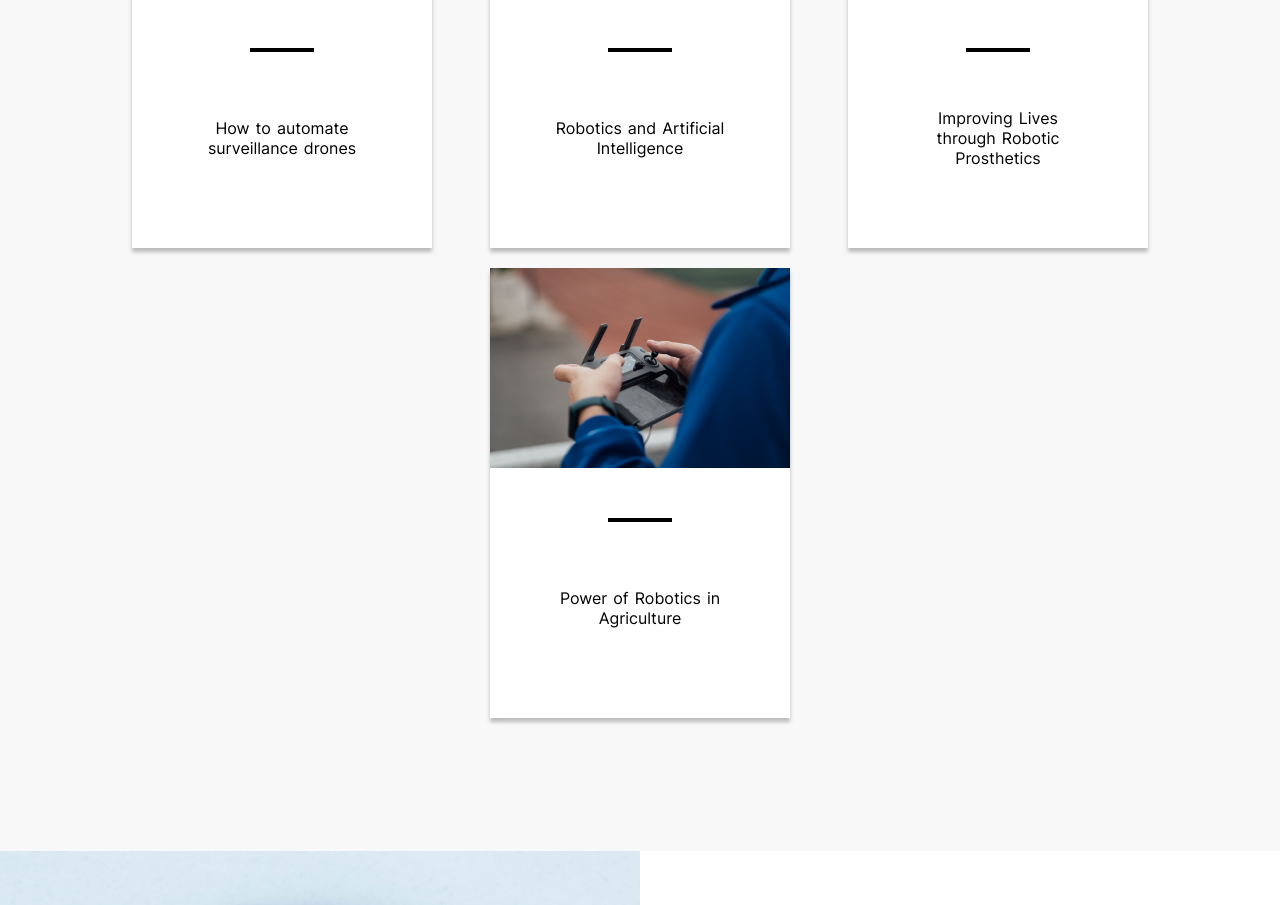
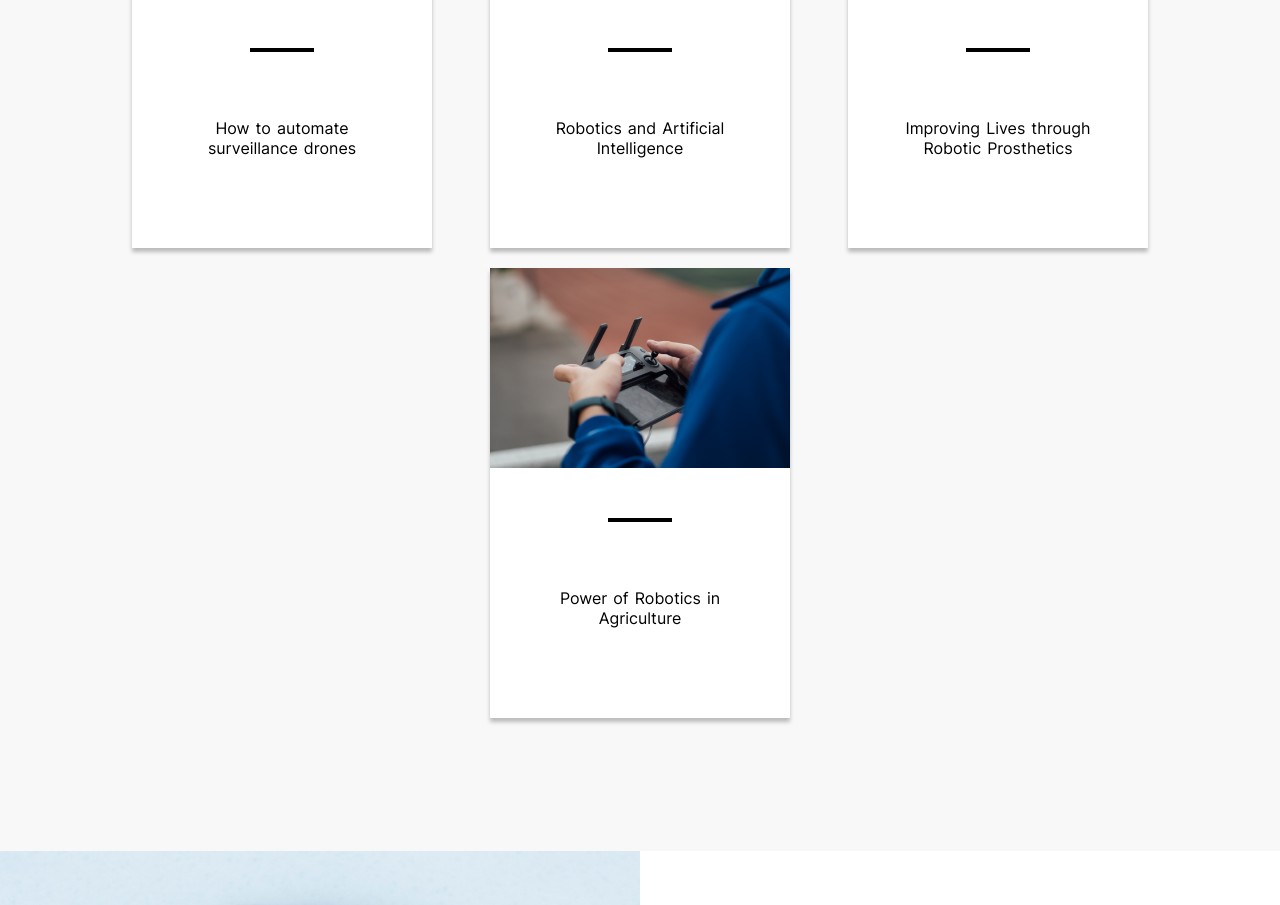
Before and after one commit to ThembaMtshelwane/assignment-1, a React (Vite) app: page / in a window 1280 px wide. Shown: the part 1305-2210 px from the top of the page. Built offline with nearby package versions, Linux system fonts and the light colour scheme.

Commit message:
Article header margin adjusted and button hover state re-styled

```diff
--- a/src/Components/ArticlesSection/Article/article.css
+++ b/src/Components/ArticlesSection/Article/article.css
@@ -16,7 +16,7 @@ img {
 
 .article-card p {
   /* border: 1px solid blue; */
-  margin: auto 60px;
+  margin: auto 16%;
   text-align: center;
 }
 
--- a/src/index.css
+++ b/src/index.css
@@ -55,8 +55,8 @@ button {
 
 button:hover {
   background-color: var(--secondary-colour);
-  border: none;
-  transform: scale(1.1);
+  /* border: none;
+  transform: scale(1.1); */
 }
 
 body {
```
